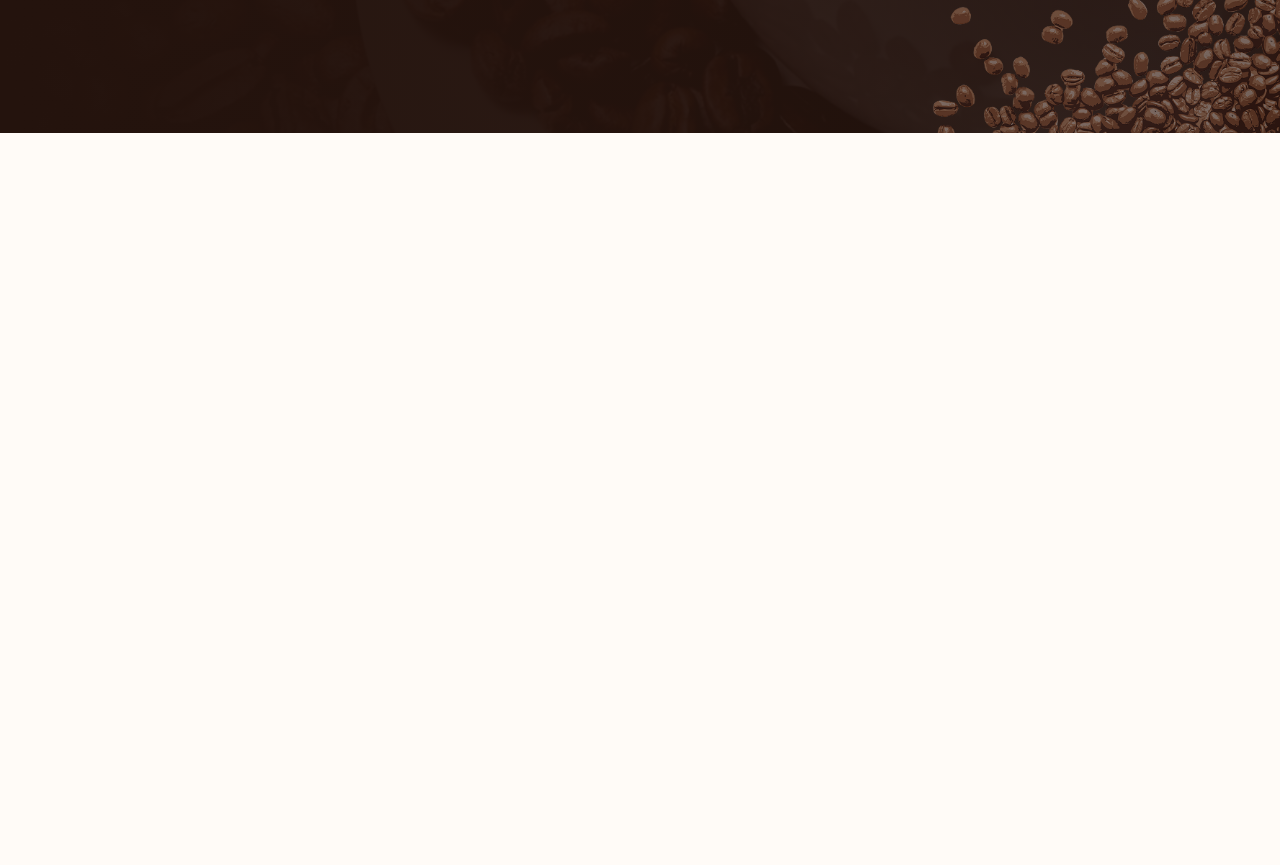
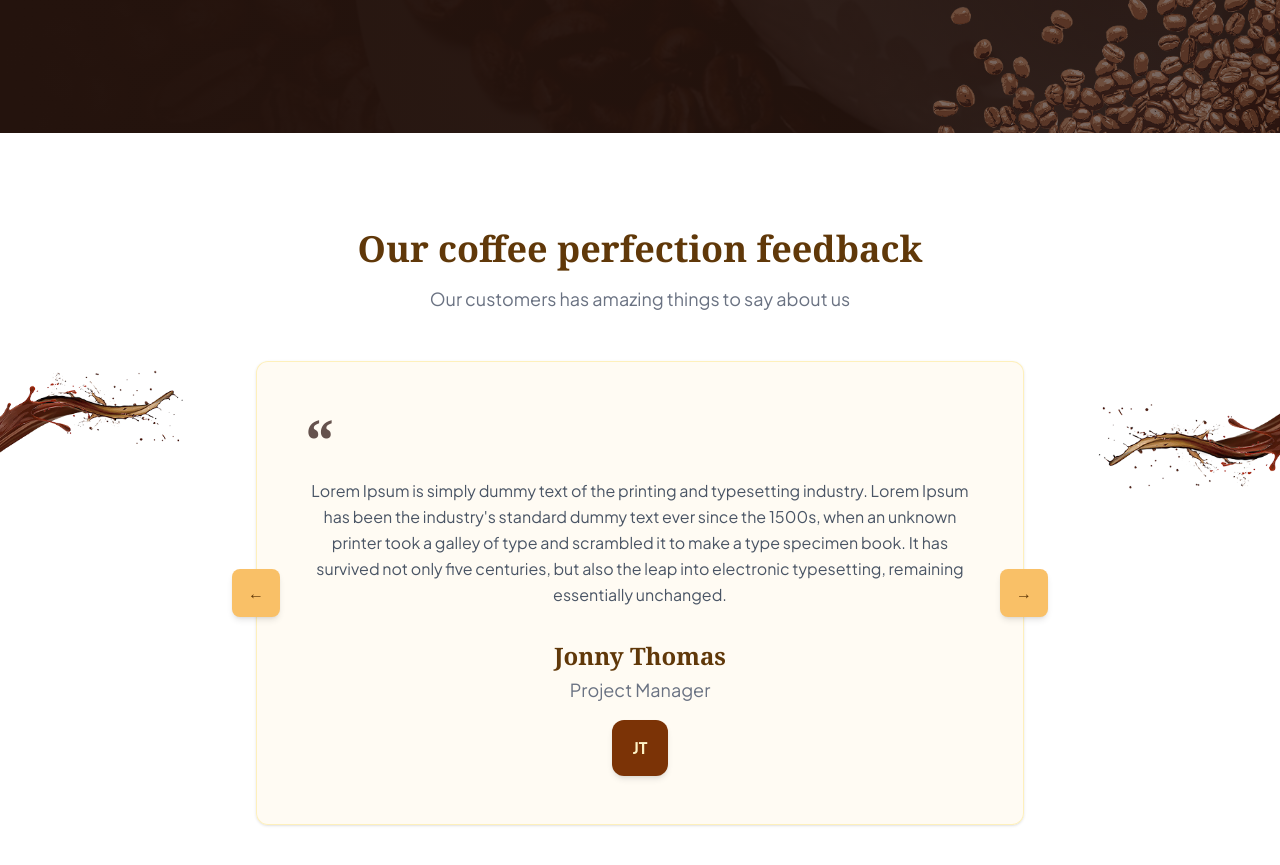
Before and after one commit to Dot010/bean-scene-coffee, a Next.js app: page / in a window 1280 px wide. Shown: the part 3620-4485 px from the top of the page. Before the commit the page ends 3753 px from the top, so only its background shows below. Built offline with nearby package versions, Linux system fonts and the light colour scheme; a web font is replaced by a local one.

Commit message:
feat implementando secao testimonals

```diff
--- a/app/page.tsx
+++ b/app/page.tsx
@@ -4,6 +4,7 @@ import Navbar from '@/components/landing/navbar'
 import Menu from '@/components/landing/menu'
 import WhyUs from '@/components/landing/whyus'
 import BannerCTA from '@/components/landing/banner-cta'
+import Testimonials from '@/components/landing/testimonials'
 
 
 const Home = () => {
@@ -14,7 +15,8 @@ const Home = () => {
       <About />
       <Menu />
       <WhyUs />
-      <BannerCTA/>
+      <BannerCTA />
+      <Testimonials/>
     </main>
   )
 }
--- /dev/null
+++ b/components/landing/testimonials.tsx
@@ -0,0 +1,230 @@
+'use client';
+
+import { useRef, useState } from 'react';
+import Image from 'next/image';
+import gsap from 'gsap';
+import { ScrollTrigger } from 'gsap/ScrollTrigger';
+import { useGSAP } from '@gsap/react';
+
+import { Container } from '../ui/container';
+import { Heading } from '../ui/heading';
+import { Text } from '../ui/text';
+
+import coffeeSplashRight from '../../public/images/coffee_blast_r.png';
+import coffeeSplashDown from '../../public/images/coffeeblastd.png';
+
+gsap.registerPlugin(ScrollTrigger);
+
+const REVIEWS = [
+  {
+    id: 1,
+    name: 'Jonny Thomas',
+    role: 'Project Manager',
+    text: "Lorem Ipsum is simply dummy text of the printing and typesetting industry. Lorem Ipsum has been the industry's standard dummy text ever since the 1500s, when an unknown printer took a galley of type and scrambled it to make a type specimen book. It has survived not only five centuries, but also the leap into electronic typesetting, remaining essentially unchanged.",
+    avatarInitials: 'JT',
+  },
+  {
+    id: 2,
+    name: 'Sofia Oliveira',
+    role: 'UX Designer',
+    text: 'The Cappuccino is smooth and perfectly balanced. Bean Scene became my default place to work and meet friends. The atmosphere and attention to detail in every roast make it a truly unique coffee experience.',
+    avatarInitials: 'SO',
+  },
+];
+
+export default function Testimonials() {
+  const containerRef = useRef<HTMLDivElement>(null);
+  const contentRef = useRef<HTMLDivElement>(null);
+  const [currentIndex, setCurrentIndex] = useState(0);
+
+  // Animação de entrada inicial — Roda APENAS UMA VEZ no Scroll
+  useGSAP(
+    () => {
+      const tl = gsap.timeline({
+        scrollTrigger: {
+          trigger: containerRef.current,
+          start: 'top 80%',
+          once: true,
+        },
+      });
+
+      // Entrada do cabeçalho
+      tl.fromTo(
+        '.testimonial-header',
+        { y: 30, opacity: 0 },
+        { y: 0, opacity: 1, duration: 0.8, ease: 'power3.out' }
+      );
+
+      // Entrada do card principal
+      tl.fromTo(
+        '.testimonial-card',
+        { scale: 0.95, opacity: 0 },
+        {
+          scale: 1,
+          opacity: 1,
+          duration: 0.8,
+          ease: 'power3.out',
+          onComplete: () => {
+            gsap.set('.testimonial-header, .testimonial-card', {
+              clearProps: 'all',
+            });
+          },
+        },
+        '-=0.4'
+      );
+
+      // Entrada dos salpicos de café (executada apenas 1 vez)
+      gsap.fromTo(
+        '.splash-left',
+        { x: -80, opacity: 0 },
+          {
+              x: 0, opacity: 1, duration: 1.2, ease: 'power2.out', delay: 0.3,
+              onComplete: () => {
+                gsap.set('.splash-left', { clearProps: 'all'})
+            }
+         }
+      );
+
+      gsap.fromTo(
+        '.splash-right',
+        { x: 80, opacity: 0 },
+          {
+              x: 0, opacity: 1, duration: 1.2, ease: 'power2.out', delay: 0.3,
+              onComplete: () => {
+                gsap.set('.splash-right', {clearProps: 'all' })
+            }
+          }
+      );
+    },
+
+    { scope: containerRef, dependencies: [] }
+  );
+
+  // Animação apenas no CONTEÚDO ao trocar de testemunho
+  const handleSlideChange = (newIndex: number) => {
+    if (!contentRef.current) return;
+
+    gsap.to(contentRef.current, {
+      opacity: 0,
+      y: -10,
+      duration: 0.2,
+      onComplete: () => {
+        setCurrentIndex(newIndex);
+        gsap.fromTo(
+          contentRef.current,
+          { opacity: 0, y: 10 },
+          { opacity: 1, y: 0, duration: 0.3, ease: 'power2.out' }
+        );
+      },
+    });
+  };
+
+  const handleNext = () => {
+    const nextIndex = (currentIndex + 1) % REVIEWS.length;
+    handleSlideChange(nextIndex);
+  };
+
+  const handlePrev = () => {
+    const prevIndex = (currentIndex - 1 + REVIEWS.length) % REVIEWS.length;
+    handleSlideChange(prevIndex);
+  };
+
+  const currentReview = REVIEWS[currentIndex];
+
+  return (
+    <section
+      ref={containerRef}
+      className="relative w-full overflow-hidden bg-white py-16 md:py-24"
+    >
+      <Container className="relative z-10 flex flex-col items-center text-center">
+        {/* Cabeçalho */}
+        <div className="testimonial-header flex flex-col items-center space-y-2">
+          <Heading
+            as="h2"
+            className="text-coffee-brown text-3xl font-bold md:text-4xl"
+          >
+            Our coffee perfection feedback
+          </Heading>
+          <Text variant="subtle" className="mt-2 max-w-xl text-gray-500">
+            Our customers has amazing things to say about us
+          </Text>
+        </div>
+
+        {/* ÁREA DO CARD E BOTÕES DE NAVEGAÇÃO */}
+        <div className="relative mt-12 w-full max-w-3xl">
+          {/* Salpico de Café - Canto Inferior Esquerdo */}
+          <div className="splash-left pointer-events-none select-none absolute  -left-20 z-20 w-48 md:-left-80 md:w-64">
+            <Image
+              src={coffeeSplashDown}
+              alt=""
+              aria-hidden="true"
+              className="h-auto w-full object-contain"
+            />
+          </div>
+
+          {/* Salpico de Café - Canto Superior Direito */}
+          <div className="splash-right pointer-events-none select-none absolute -top-10 -right-20 z-20 w-48 md:-right-80 md:w-64">
+            <Image
+              src={coffeeSplashRight}
+              alt=""
+              aria-hidden="true"
+              className="h-auto w-full object-contain"
+            />
+          </div>
+
+          {/* Card Principal */}
+          <div className="testimonial-card relative z-10 rounded-xl border border-amber-200/50 bg-[#FFFBF0]/80 p-8 pt-6 shadow-sm backdrop-blur-sm md:p-12">
+            {/* Aspas decorativas */}
+            <div className="text-left font-serif text-6xl leading-none font-bold text-[#3e2723] opacity-80">
+              “
+            </div>
+
+            {/* Conteúdo Dinâmico do Testemunho */}
+            <div ref={contentRef} className="mt-2 flex flex-col items-center">
+              <div className="itemx-center flex min-h-30 justify-center md:min-h-25">
+                <Text className="max-w-2xl text-center text-sm leading-relaxed text-gray-600 md:text-base">
+                  {currentReview.text}
+                </Text>
+              </div>
+
+              <div className="mt-8 flex flex-col items-center">
+                <Heading
+                  as="h3"
+                  className="text-coffee-brown text-lg font-bold"
+                >
+                  {currentReview.name}
+                </Heading>
+                <Text variant="subtle" className="mt-1 text-xs text-gray-500">
+                  {currentReview.role}
+                </Text>
+
+                {/* Avatar Centralizado */}
+                <div className="mt-4 flex h-14 w-14 items-center justify-center overflow-hidden rounded-xl bg-amber-900 text-base font-bold text-amber-100 shadow-md">
+                  {currentReview.avatarInitials}
+                </div>
+              </div>
+            </div>
+          </div>
+
+          {/* Botão Anterior (Esquerda) */}
+          <button
+            onClick={handlePrev}
+            aria-label="Previous testimonial"
+            className="text-coffee-brown absolute top-1/2 -left-5 z-30 flex h-10 w-10 -translate-y-1/2 items-center justify-center rounded-lg bg-[#F9C067] shadow-md transition-all hover:scale-105 hover:bg-amber-400 active:scale-95 md:-left-6 md:h-12 md:w-12"
+          >
+            &#8592;
+          </button>
+
+          {/* Botão Próximo (Direita) */}
+          <button
+            onClick={handleNext}
+            aria-label="Next testimonial"
+            className="text-coffee-brown absolute top-1/2 -right-5 z-30 flex h-10 w-10 -translate-y-1/2 items-center justify-center rounded-lg bg-[#F9C067] shadow-md transition-all hover:scale-105 hover:bg-amber-400 active:scale-95 md:-right-6 md:h-12 md:w-12"
+          >
+            &#8594;
+          </button>
+        </div>
+      </Container>
+    </section>
+  );
+}
```
Also changed, not shown: public/images/coffeeblastd.png (added).
